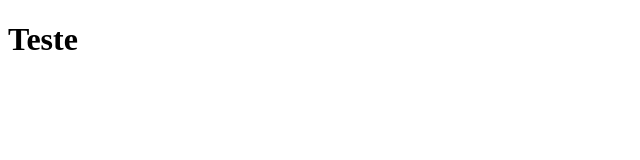
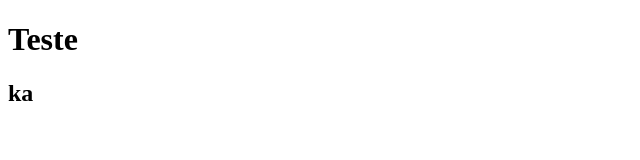
Before and after one commit to ThamyrisCabralArraes/Exe008, a plain HTML site: page index.html in a window 1280 px wide. Shown: the full height of the page, 0-640 px from the left. Drawn offline with Linux system fonts and the light colour scheme.

Commit message:
segunda alteração

```diff
--- a/index.html
+++ b/index.html
@@ -8,5 +8,6 @@
 </head>
 <body>
     <h1>Teste</h1>
+    <h2>ka</h2>
 </body>
 </html>
```
